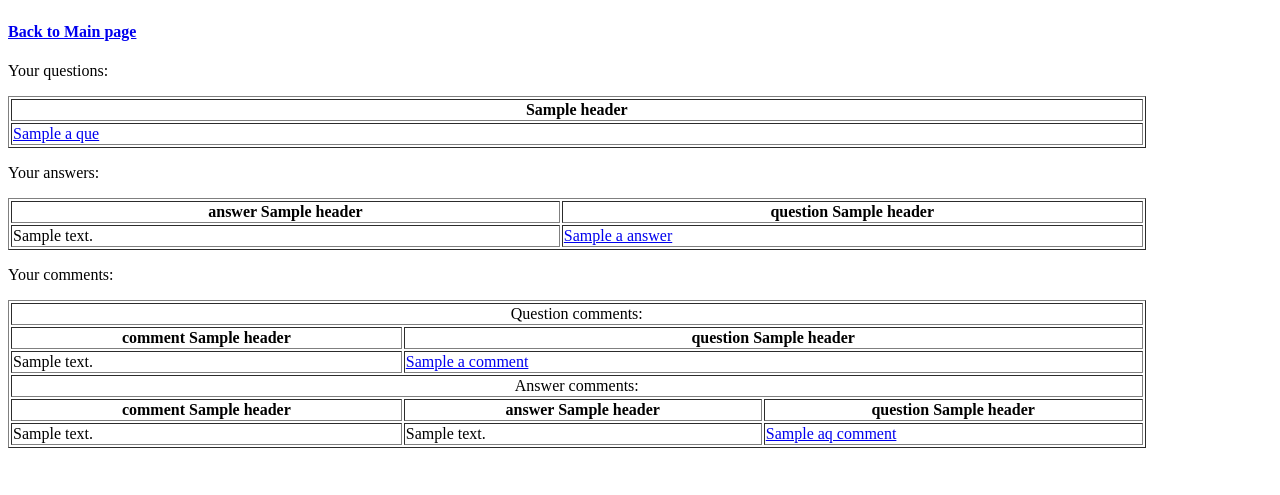
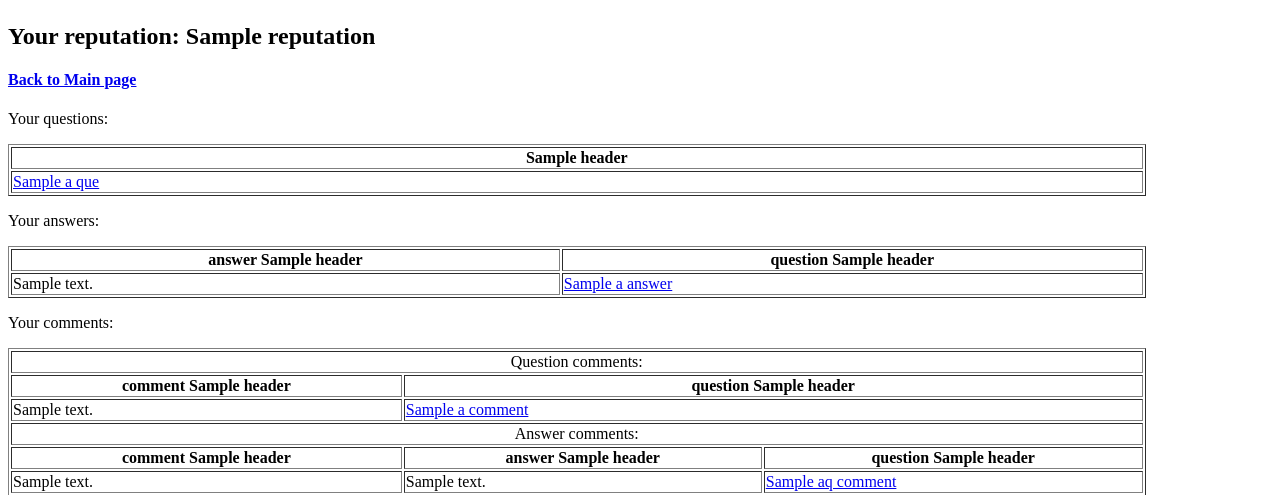
Before and after one commit to AdamReinmuller/Askmate, a Flask app: template templates/user.html in a window 1280 px wide. Shown: the part 57-552 px from the top of the page. Run offline with Flask 2, Linux system fonts and the light colour scheme; the template is opened without the code that fills it: most values are stand-ins (such as "Sample title", 1, 10 or a date in 2020); some libraries are stand-ins or nearby versions.

Commit message:
question and answer vote react as reputation in the users table

```diff
--- a/data_manager.py
+++ b/data_manager.py
@@ -533,3 +533,11 @@ def get_user_id_by_answer_id(cursor, answer_id=1):
 
 if __name__ == '__main__':
     print(get_user_id_by_answer_id())
+
+
+@connection.connection_handler
+def get_reputation_by_id(cursor, user_id):
+    cursor.execute('''SELECT reputation FROM users
+    WHERE id = %(user_id)s''', {'user_id':user_id})
+    reputation = cursor.fetchone()['reputation']
+    return reputation
--- a/server.py
+++ b/server.py
@@ -95,6 +95,7 @@ def edit_comment(comment_id):
 
 @app.route('/user/<int:user_id>')
 def route_user(user_id):
+    user_reputation = data_manager.get_reputation_by_id(user_id)
     questions_of_user = data_manager.get_lines_data_by_foreign_id(data_manager.question_db, 'users_id', user_id)
     user_answers_questions = data_manager.get_answers_with_their_questions_by_foreign_id('users_id', user_id)
     question_comments = data_manager.get_question_comments_message_with_question_by_foreign_id('users_id', user_id)
@@ -104,7 +105,7 @@ def route_user(user_id):
     headers_a = data_manager.get_column_names_of_table(data_manager.answer_db)
     return render_template('user.html', questions_of_user=questions_of_user, user_answers_questions=user_answers_questions,
                            question_comments=question_comments, answer_comments=answer_comments,
-                           headers_q=headers_q, headers_a=headers_a, headers_c=headers_c, )
+                           headers_q=headers_q, headers_a=headers_a, headers_c=headers_c, reputation=user_reputation)
 
 
 @app.route('/question/<int:question_id>')
@@ -262,6 +263,8 @@ def delete_answer(answer_id=None):
 @app.route('/answer/<answer_id>/accept')
 def accept_answer(answer_id):
     data_manager.accept_answer(answer_id)
+    user_id = data_manager.get_user_id_by_answer_id(answer_id)
+    data_manager.increase_reputation('accept', user_id)
     question_id = data_manager.get_foreign_key_by_id(data_manager.answer_db, 'question_id', answer_id)
     return redirect('/question/{}'.format(question_id))
 
--- a/templates/user.html
+++ b/templates/user.html
@@ -9,6 +9,7 @@
 <body>
 
 <h1>Welcome to your user page, {{ session['username'] }}!</h1>
+<h2>Your reputation: {{ reputation }}</h2>
 <h4><a href="/">Back to Main page</a></h4>
 
 <p>Your questions:</p>
```
